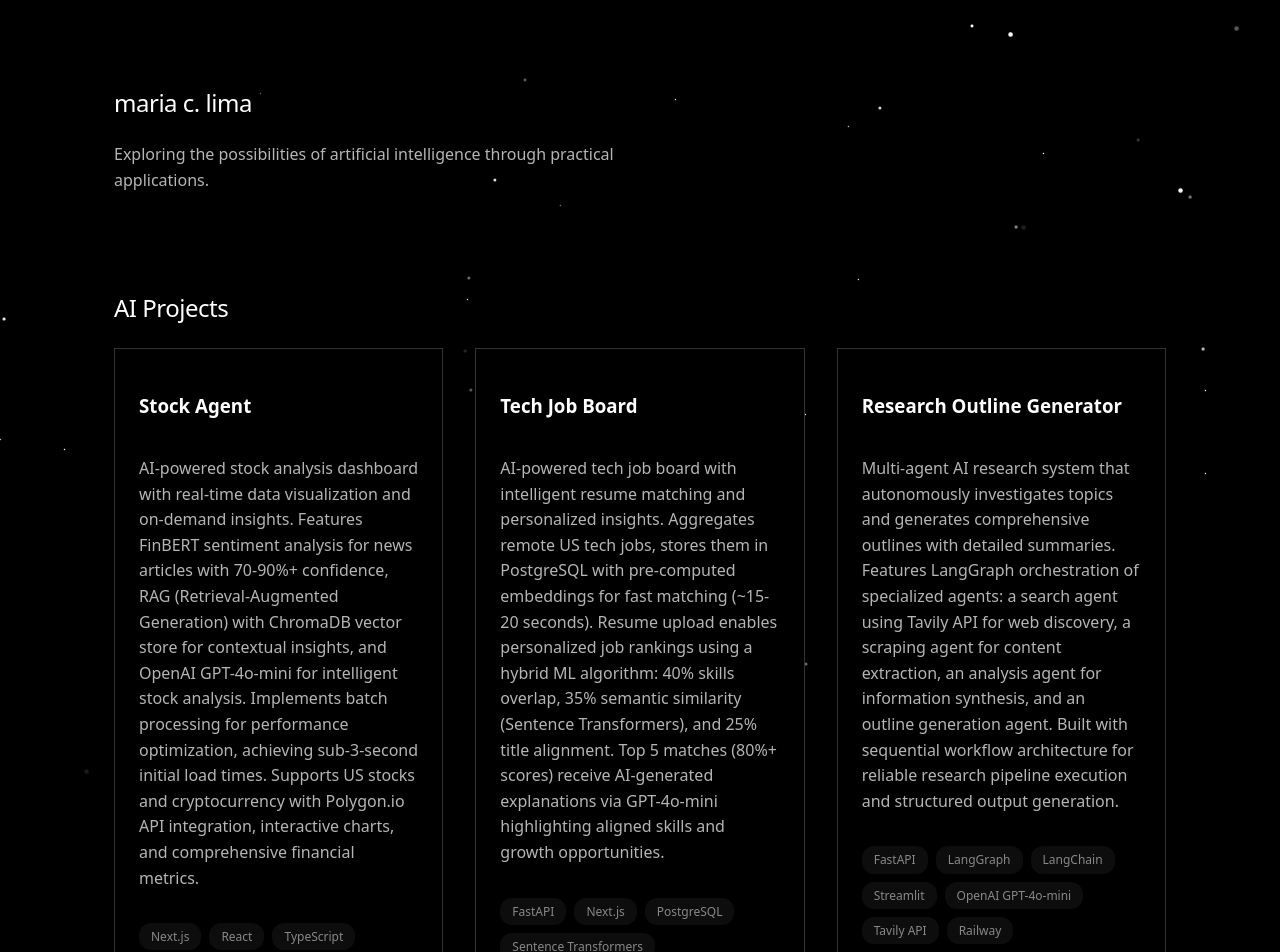
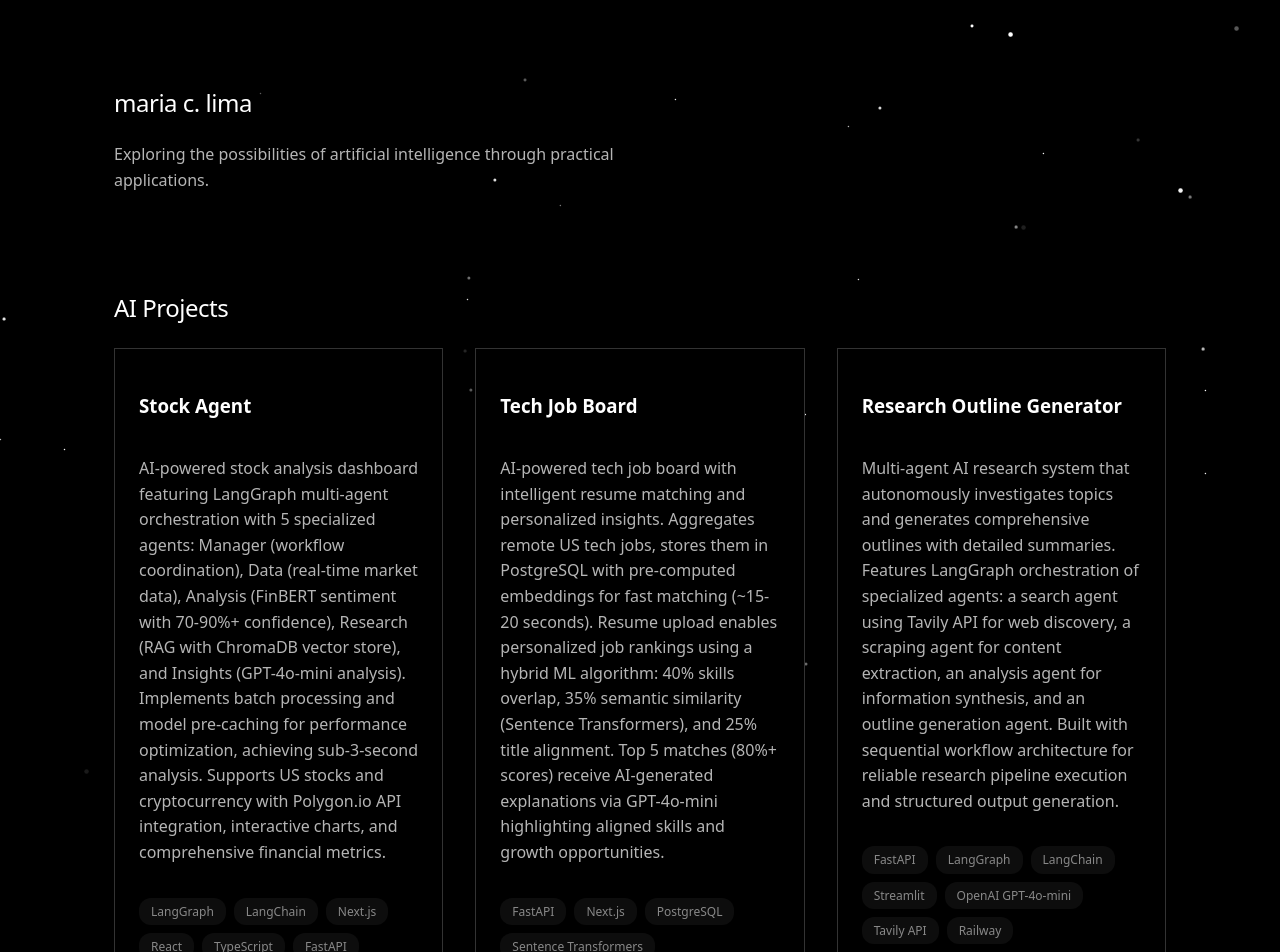
Before and after one commit to mclima/mariaclima.ai, a Next.js app: page / in a window 1280 px wide. Shown: the top 952 px of the page. Built offline with nearby package versions, Linux system fonts and the light colour scheme.

Commit message:
revised description and tech  for stock agent

```diff
--- a/src/components/Projects.jsx
+++ b/src/components/Projects.jsx
@@ -4,8 +4,8 @@ const projects = [
   {
     title: "Stock Agent",
     description:
-      "AI-powered stock analysis dashboard with real-time data visualization and on-demand insights. Features FinBERT sentiment analysis for news articles with 70-90%+ confidence, RAG (Retrieval-Augmented Generation) with ChromaDB vector store for contextual insights, and OpenAI GPT-4o-mini for intelligent stock analysis. Implements batch processing for performance optimization, achieving sub-3-second initial load times. Supports US stocks and cryptocurrency with Polygon.io API integration, interactive charts, and comprehensive financial metrics.",
-    tech: ['Next.js', 'React', 'TypeScript', 'FastAPI', 'Python', 'OpenAI GPT-4o-mini', 'FinBERT', 'LangChain', 'ChromaDB', 'RAG', 'Pydantic', 'Polygon.io', 'Tailwind CSS', 'Vercel'],
+      "AI-powered stock analysis dashboard featuring LangGraph multi-agent orchestration with 5 specialized agents: Manager (workflow coordination), Data (real-time market data), Analysis (FinBERT sentiment with 70-90%+ confidence), Research (RAG with ChromaDB vector store), and Insights (GPT-4o-mini analysis). Implements batch processing and model pre-caching for performance optimization, achieving sub-3-second analysis. Supports US stocks and cryptocurrency with Polygon.io API integration, interactive charts, and comprehensive financial metrics.",
+    tech: ['LangGraph', 'LangChain', 'Next.js', 'React', 'TypeScript', 'FastAPI', 'Python', 'OpenAI GPT-4o-mini', 'FinBERT', 'ChromaDB', 'RAG', 'Pydantic', 'Polygon.io', 'Tailwind CSS', 'Vercel'],
     githubLink: 'https://github.com/mclima/generative-ai/tree/main/stock-agent',
     liveLink: 'https://stock-agent.mariaclima.ai',
   },
```
